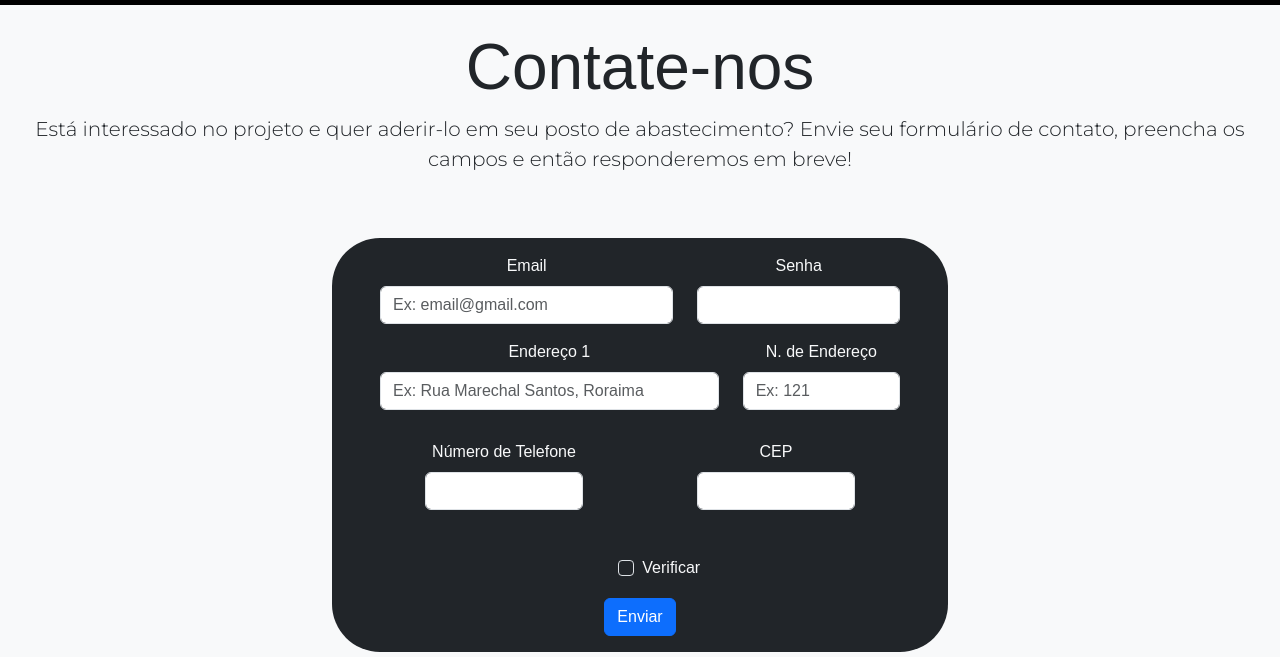
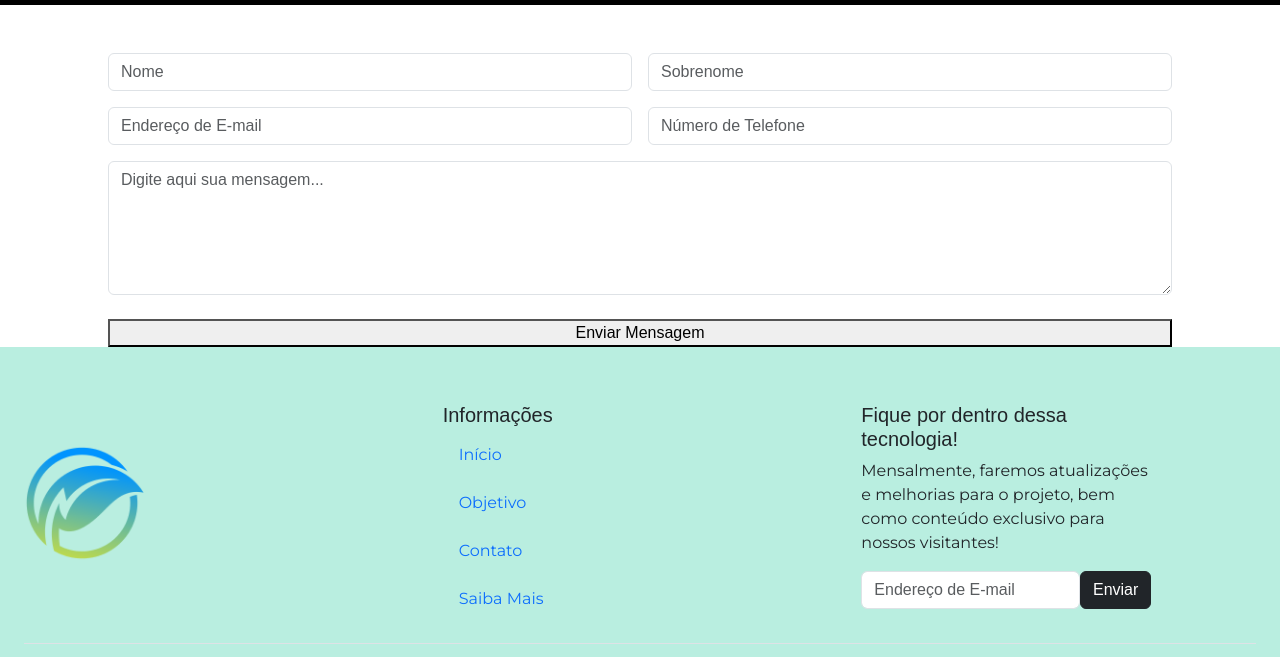
Before and after one commit to DaviSiqueirando/Fuelture, a plain HTML site: page contato.html in a window 1280 px wide. Shown: the part 111-768 px from the top of the page. Drawn offline with nearby package versions, Linux system fonts and the light colour scheme.

Commit message:
Update contato.html

```diff
--- a/contato.html
+++ b/contato.html
@@ -66,60 +66,41 @@
 
 
     <!-- Conteúdo do site após a NAVBAR -->
-    <div class="container-fluid align bg-light py-4" style="text-align: center; ">
-        <h1 class="display-3">Contate-nos</h1>
-        <p class="lead">
-        Está interessado no projeto e quer aderir-lo em seu posto de abastecimento? Envie seu formulário de contato, preencha os campos e então
-        responderemos em breve!
-        </p>
-      <!-- DIV RESPONSÁVEL PELO QUADRADO CONTENTO CONTAINERS -->
-      <div class="container-fluid d-flex justify-content-center py-5 ">
-        <div class="d-flex justify-content-center bg-dark text-light px-5 py-3 mb-5 col-sm-12 col-lg-6" style="border-radius:  3rem;">
-        <form class="">
-            <div class="form-row">
-            <div class="row">
-                <!-- INPUT DE EMAIL-->
-                <div class="container-fluid col-sm-7 mb-3">
-                    <label for="exampleInputEmail1" class="form-label">Email</label>
-                    <input id="textfield" type="email" class="form-control" aria-describedby="emailHelp" placeholder="Ex: email@gmail.com">
-                </div>
-                <!-- INPUT DE SENHA -->
-                <div class="container-fluid col-sm-5">
-                    <label for="exampleInputPassword1" class="form-label">Senha</label>
-                    <input id="textfield" type="password" class="form-control">
-                </div>
-                <!-- INPUT DE ENDEREÇO -->
-                <div class="container-fluid col-md-8" style="height: 100px;">
-                  <label for="exampleInputtext" class="form-label">Endereço 1</label>
-                  <input id="textfield" type="text" class="form-control" placeholder="Ex: Rua Marechal Santos, Roraima">
-                </div>
-                <!-- INPUT DE Número do ENDEREÇO -->
-                <div class="container-fluid col-md-4" style="height: 100px;">
-                  <label for="exampleInputtext" class="form-label">N. de Endereço</label>
-                  <input id="textfield" type="text" class="form-control" placeholder="Ex: 121">
-                </div>
-                <div class="container-fluid col-md-4" style="height: 100px;">
-                  <label for="exampleInputtext" class="form-label">Número de Telefone</label>
-                  <input id="textfield" type="text" class="form-control">
-                </div>
-                <div class="container-fluid col-md-4" style="height: 100px;">
-                  <label for="exampleInputtext" class="form-label">CEP</label>
-                  <input id="textfield" type="text" class="form-control">
-                </div>
+ <div class="contact-form mt-5">
+                        <form class="row g-3 justify-content-center" action="cad.php" method="post">
+
+                            <div class="col-md-5 col-sm-10 col-12">
+
+                                <input type="text" name="nome" class="form-control custom-input custom-border bg-transparent rounded 1"
+                                id="inputFirstName" placeholder="Nome">
                             </div>
 
-            <!-- VERIFICAÇÃO -->
-            <div class="container-fluid col-sm-1 form-check py-3">
-                <input id="checkbox" type="checkbox" class="form-check-input bg-dark">
-                <label class="form-check-label" for="exampleCheck1">Verificar</label>
+                            <div class="col-md-5 col-sm-10 col-12">
+
+                                <input type="text" name="sobrenome" class="form-control custom-input custom-border bg-transparent rounded 1"
+                                id="inputLastName" placeholder="Sobrenome">
                             </div>
-            <!-- BOTÃO PARA ENVIAR / SUBMETER CONTEÚDO -->
-            <div class="container-fluid col-sm-11">
-                <button type="submit" class="btn btn-primary">Enviar</button>
+
+                            <div class="col-md-5 col-sm-10 col-12">
+                                <input type="email" name="email" class="form-control custom-input custom-border bg-transparent rounded 1"
+                                id="inputEmailAddress" placeholder="Endereço de E-mail">
                             </div>
+
+                            <div class="col-md-5 col-sm-10 col-12">
+                                <input type="number" name="numero" class="form-control custom-input custom-border bg-transparent rounded 1"
+                                id="inputPhoneNumber" placeholder="Número de Telefone">
                             </div>
+
+                            <div class="col-sm-10 col-12">
+                                <textarea type="textarea" name="mensagem" class="form-control custom-textarea custom-border bg-transparent rounded 1"
+                                id="inputTextarea" rows="5" placeholder="Digite aqui sua mensagem..."></textarea>
                             </div>
+
+                            <div class="d-grid col-sm-10 col-12 mt-4">
+                                <button type="submit" value="Enviar" class="primary-button full-width"> Enviar Mensagem</button>
                             </div>
+
+                        </form>
                     </div>
 
      <!--ÍCONES DE REDES SOCIAIS-->
```
Lines whose indentation alone changed are shown as unchanged.
